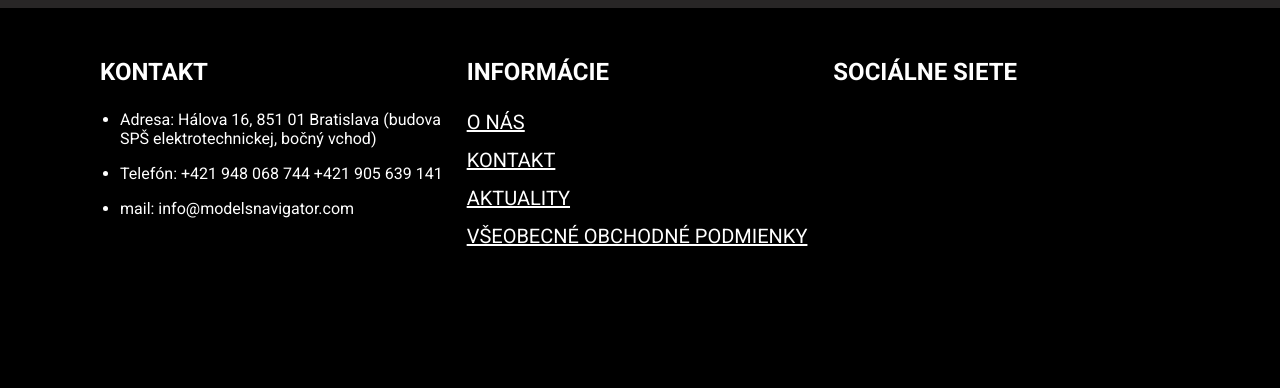
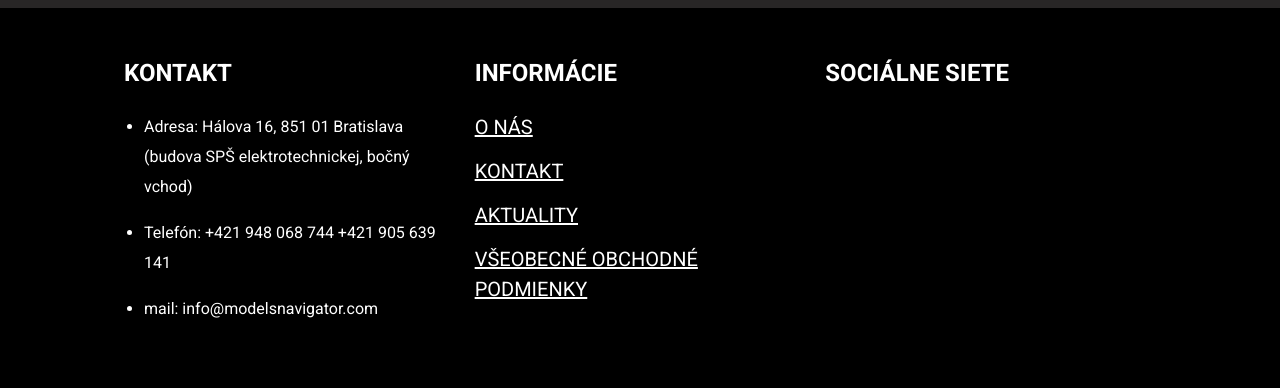
Before and after one commit to snickers-c/commercesurf, a PHP site: page / in a window 1280 px wide. Shown: the part 767-1155 px from the top of the page. Run offline with PHP 8.4, Linux system fonts and the light colour scheme.

Commit message:
Update main.css

```diff
--- a/ecommerceLab/styles/main.css
+++ b/ecommerceLab/styles/main.css
@@ -53,32 +53,135 @@
 /*
 ###############
 ###############
+Body
+*/
+.video-div
+{
+  display: flex;
+  justify-content: center;
+  align-items: center;
+}
+.heading
+{
+  position:absolute;
+  z-index: 1;
+  display: flex;
+  justify-content: center;
+  font-weight: bold;
+  font-size: 105px;
+  color:white;
+  text-shadow: rgba(0,0,0,0.4) 0px 4px 5px;
+}
+.slider
+{
+  height: 510px;
+  position: relative;
+  display: flex;
+  justify-content: center;
+  align-items: center;
+}
+.slider-photo
+{
+  width: 100%;
+  height: 510px;
+}
+.find-more-slider-button
+{
+  position: absolute;
+  border: rgb(41,191,255) 2px solid;
+  color:white;
+  padding-top: 10px;
+  padding-bottom: 10px;
+  border-radius: 30px;
+  padding-left: 5px;
+  padding-right: 5px;
+  font-size: 33px;
+  font-weight: bold;
+  background-color: rgba(60,151,201, 0.65);
+  cursor: pointer;
+}
+.about-us-index-box
+{
+  height: 510px;
+  position: relative;
+  display: flex;
+  justify-content: center;
+  align-items: center;
+}
+.about-us-box-title
+{
+  display: flex;
+  position: absolute;
+  align-items: ;
+  width: 541px;
+  color: white;
+  font-size: 40px;
+}
+.about-us-box-text
+{
+  display: flex;
+  position: absolute;
+  width: 541px;
+  font-size: 20px;
+  align-items: center;
+}
+.about-us-background
+{
+  height: 510px;
+  width: 100%;
+}
+.about-us-box
+{
+  display:flex;
+  border: rgb(41,191,255) 1px solid;
+  background-color: rgb(41,191,255);
+  width: 640px;
+  height: 405px;
+  position: absolute;
+  justify-content: center;
+}
+/*
+###############
+###############
 footer
 */
 footer
 {
+  display: flex;
+  justify-content: center;
   background-color: black;
   height: 380px;
   color: white;
 }
 .footer-container
 {
-  display: grid;
-  grid-template-columns: 1fr 1fr 1fr;
-  column-gap: 20px;
-  margin-left: 100px;
-  margin-right: 100px;
-  padding-top: 50px;
+  width: 1032px;
+  display: flex;
+  justify-content: space-between;
+  line-height: 30px;
 }
 .footer-nadpis
 {
-  margin-top: 0px;
+  margin-top: 50px;
   font-size: 24px;
   font-weight: bold;
 }
 .footer-kontakt-ul
 {
   padding-left: 20px;
+}
+.p-grid
+{
+  display: flex;
+  justify-content: start;
+}
+.footer-bold
+{
+  font-weight: bold;
+}
+.footer-numbers
+{
+  margin-left: 5px;
 }
 .footer-info-links
 {
```
